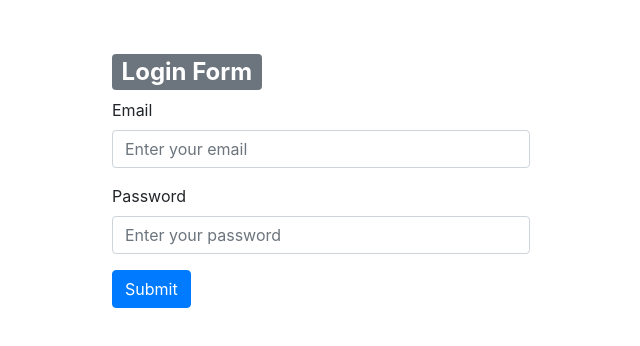
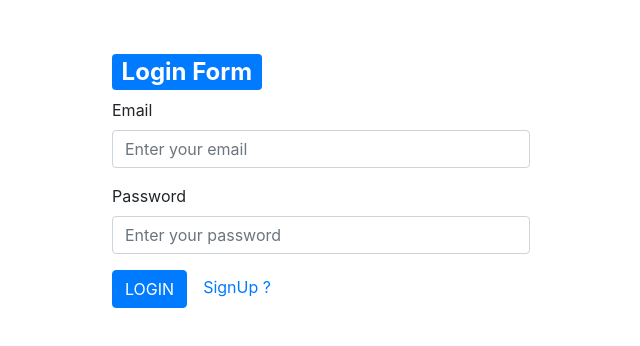
Before and after one commit to pratapshiv1992/reactstrap-hooks-context-api, a React (Create React App) app: page / in a window 1280 px wide. Shown: the top 346 px of the page, without its empty margins (287-927 px from the left). Built offline with nearby package versions, Linux system fonts and the light colour scheme.

Commit message:
form props fixes

```diff
--- a/src/App.js
+++ b/src/App.js
@@ -11,11 +11,15 @@ import LoginForm from "./components/LoginForm";
 import SignUpForm from "./components/Signup";
 import ProductListing from "./components/ProductListing";
 
-const App = (props) => (
+const App = (props) => {
+    return (
         <Router>
             <Switch>
                 <Route path='/' exact>
-                <LoginForm onSubmit={() => true}/>
+                    <LoginForm
+                        onSubmit={() => true}
+                        isLogin={true}
+                    />
                 </Route>
                 <Route path='/signup' exact component={SignUpForm}/>
                 <Route path='/productlisting' exact component={ProductListing}/>
@@ -24,4 +28,6 @@ const App = (props) => (
         </Router>
     );
 
+
+}
 export default App;
--- a/src/components/LoginForm/index.jsx
+++ b/src/components/LoginForm/index.jsx
@@ -1,4 +1,5 @@
 import React, {useState} from 'react';
+import {Link} from "react-router-dom";
 import PropTypes from 'prop-types';
 import {Button, Form, FormGroup, Label, Input, Col, Badge} from 'reactstrap';
 import './index.scss';
@@ -6,11 +7,11 @@ import './index.scss';
 const LoginForm = (props) => {
     const [email, setEmail] = useState('');
     const [password, setPassword] = useState('');
-    const {onSubmit} = props;
+    const {onSubmit, formLabel, btnColor, btnText, badgeColor, isLogin} = props;
     return (
         <div className='login-form-root'>
             <Col sm={6}>
-                <h2><Badge color="secondary">Login Form</Badge></h2>
+                <h2><Badge color={badgeColor}>{formLabel}</Badge></h2>
                 <Form onSubmit={onSubmit}>
                     <FormGroup>
                         <Label for="exampleEmail">Email</Label>
@@ -38,7 +39,8 @@ const LoginForm = (props) => {
                             }}
                         />
                     </FormGroup>
-                    <Button color='primary'>Submit</Button>
+                    <Button color={btnColor}>{btnText}</Button>
+                    {isLogin && <span className='signUpBtn'><Link to="/signup">SignUp ?</Link></span>}
                 </Form>
             </Col>
         </div>
@@ -46,11 +48,15 @@ const LoginForm = (props) => {
 }
 
 LoginForm.propTypes = {
+    isLogin: PropTypes.bool,
     onSubmit: PropTypes.func.isRequired
 };
 
 LoginForm.defaultProps = {
-    isLogin: true
+    formLabel: 'Login Form',
+    btnColor: 'primary',
+    btnText: 'LOGIN',
+    badgeColor: 'primary'
 };
 
 export default LoginForm;
--- a/src/components/LoginForm/index.scss
+++ b/src/components/LoginForm/index.scss
@@ -1,4 +1,8 @@
 .login-form-root {
   margin-left: 30%;
   margin-top: 50px;
+
+  .signUpBtn {
+    padding-left: 16px;
+  }
 }
--- a/src/components/Signup/index.jsx
+++ b/src/components/Signup/index.jsx
@@ -4,7 +4,13 @@ import './index.scss';
 
 const SignUpForm = (props) => {
     return (
-        <LoginForm onSubmit={() => true}/>
+        <LoginForm
+            onSubmit={() => true}
+            formLabel='Sign Up Form'
+            btnColor='success'
+            btnText='SIGN UP'
+            badgeColor='success'
+        />
     );
 }
 
```
Lines whose indentation alone changed are shown as unchanged.
